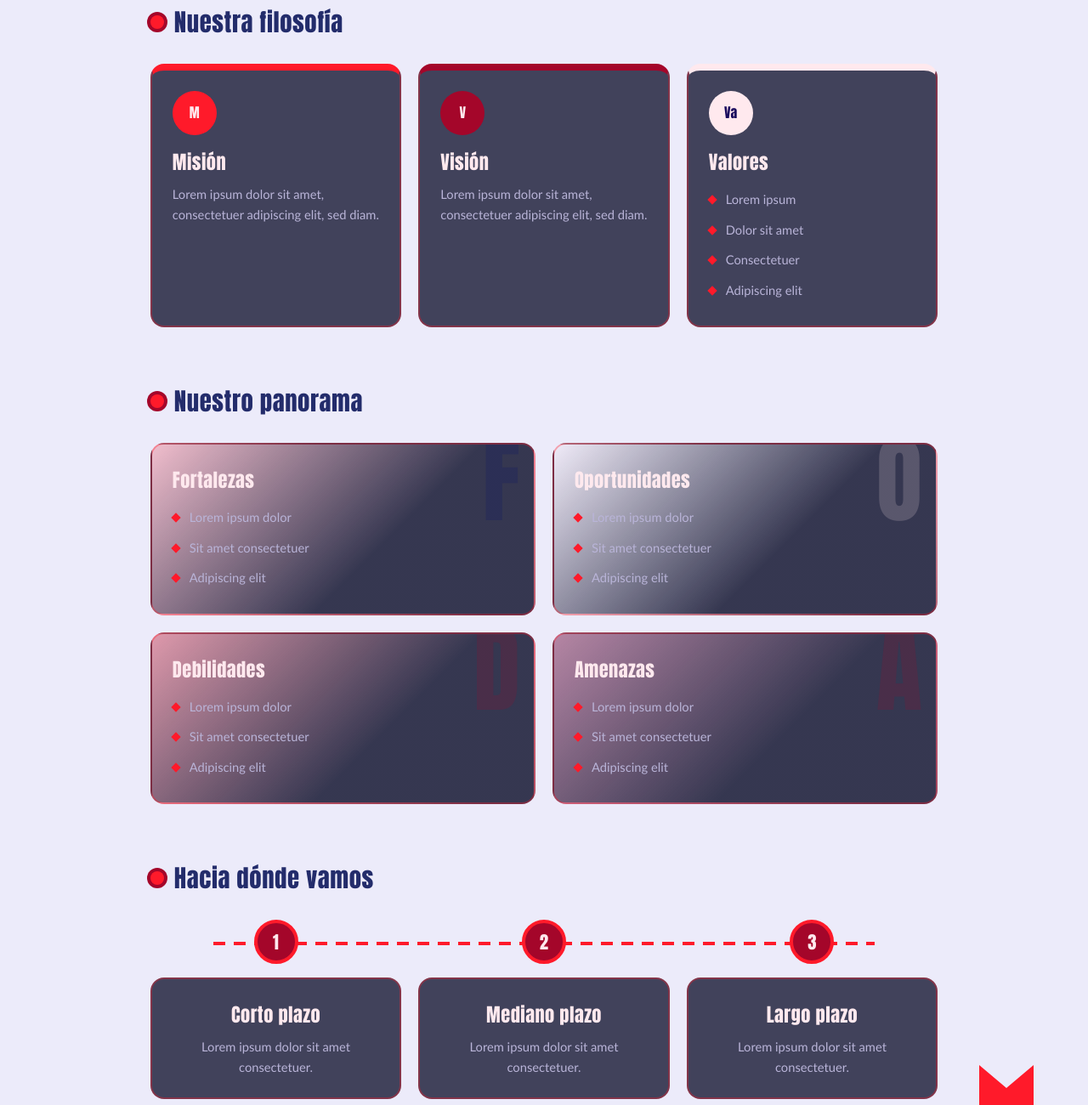
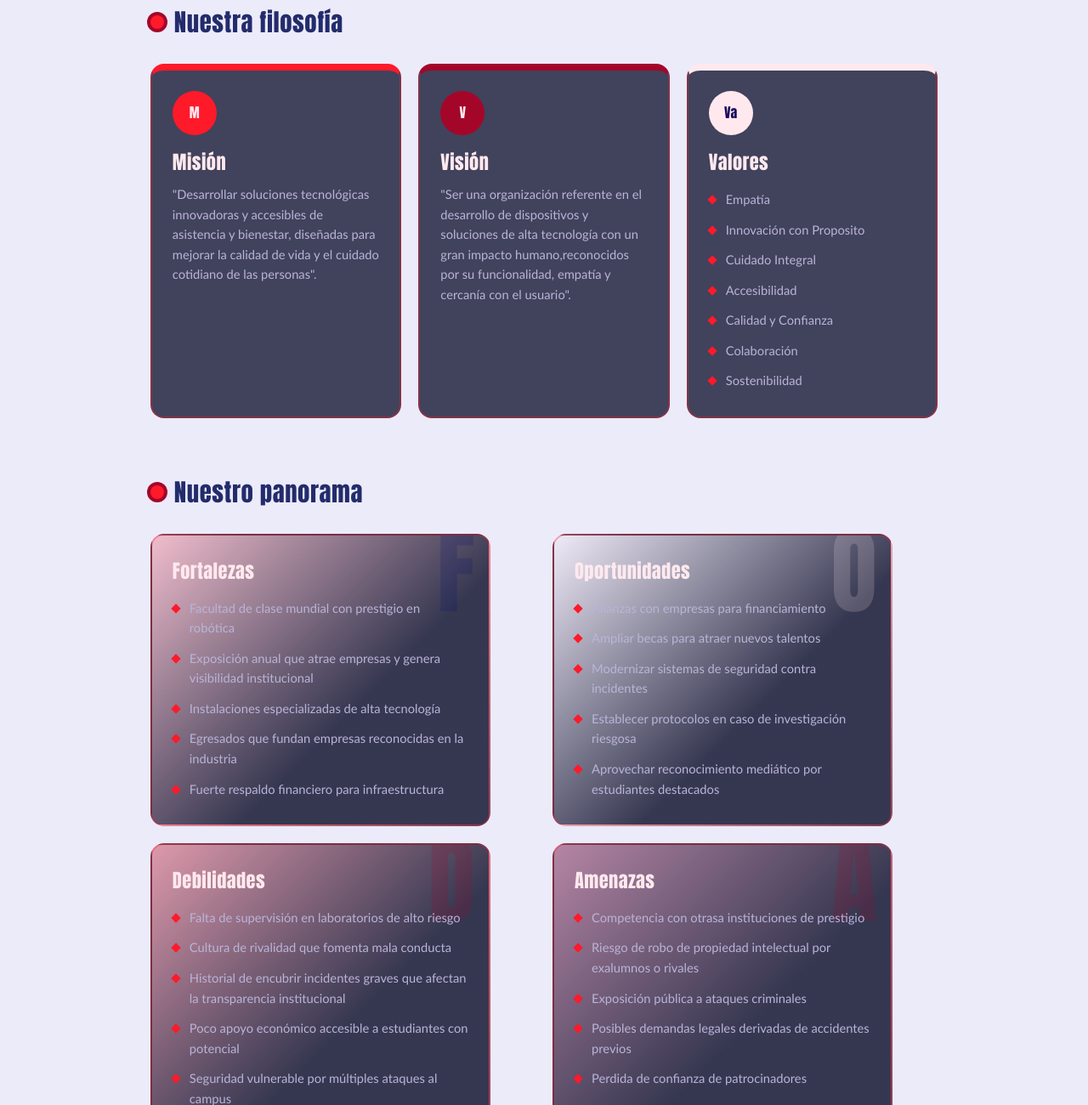
Before and after one commit to ana117-ctrl/Proyecto-HabilidadesGerenciales, a plain HTML site: page Pagina_Baymax/index.html in a window 1280 px wide. Shown: the part 1500-2800 px from the top of the page at 85% size. Drawn offline with Linux system fonts and the light colour scheme.

Commit message:
Información agregada

```diff
--- a/Pagina_Baymax/index.html
+++ b/Pagina_Baymax/index.html
@@ -44,10 +44,10 @@
 <!-- ACERCA DE NOSOTROS -->
 <section class="about" id="acerca">
   <div class="about-text">
-    <p class="small">Lorem ipsum dolor sit amet</p>
+    <p class="small">Instituto tecnológico de San Fransokio</p>
     <h2>Acerca de nosotros</h2>
-    <p>Lorem ipsum dolor sit amet, consectetuer adipiscing elit, sed diam nonummy nibh euismod tincidunt ut laoreet dolore magna aliquam erat volutpat.</p>
-    <p><strong>Lorem ipsum dolor sit amet, consectetuer.</strong></p>
+    <p>Somos una institución educativa de alta calidad enfocada en el desarrollo tecnologico aplicado en áreas de interés común. Nos esforzamos en construir alumnos capaces e inculcar la</p>
+    <p><strong>Empatía, Innovación con Propósito, Calidad y Confianza.</strong></p>
   </div>
   <div class="about-photo" role="img" aria-label="Espacio para imagen"><span>Imagen</span></div>
 </section>
@@ -65,21 +65,24 @@
         <article class="card card-mision">
           <div class="icon">M</div>
           <h4>Misión</h4>
-          <p>Lorem ipsum dolor sit amet, consectetuer adipiscing elit, sed diam.</p>
+          <p>"Desarrollar soluciones tecnológicas innovadoras y accesibles de asistencia y bienestar, diseñadas para mejorar la calidad de vida y el cuidado cotidiano de las personas".</p>
         </article>
         <article class="card card-vision">
           <div class="icon">V</div>
           <h4>Visión</h4>
-          <p>Lorem ipsum dolor sit amet, consectetuer adipiscing elit, sed diam.</p>
+          <p>"Ser una organización referente en el desarrollo de dispositivos y soluciones de alta tecnología con un gran impacto humano,reconocidos por su funcionalidad, empatía y cercanía con el usuario".</p>
         </article>
         <article class="card card-valores">
           <div class="icon">Va</div>
           <h4>Valores</h4>
           <ul>
-            <li>Lorem ipsum</li>
-            <li>Dolor sit amet</li>
-            <li>Consectetuer</li>
-            <li>Adipiscing elit</li>
+            <li>Empatía</li>
+            <li>Innovación con Proposito</li>
+            <li>Cuidado Integral</li>
+            <li>Accesibilidad</li>
+            <li>Calidad y Confianza</li>
+            <li>Colaboración</li>
+            <li>Sostenibilidad</li>
           </ul>
         </article>
       </div>
@@ -92,22 +95,47 @@
         <article class="foda-card f">
           <span class="letter">F</span>
           <h4>Fortalezas</h4>
-          <ul><li>Lorem ipsum dolor</li><li>Sit amet consectetuer</li><li>Adipiscing elit</li></ul>
+          <ul>
+            <li>Facultad de clase mundial con prestigio en robótica</li>
+            <li>Exposición anual que atrae empresas y genera visibilidad institucional</li>
+            <li>Instalaciones especializadas de alta tecnología</li>
+            <li>Egresados que fundan empresas reconocidas en la industria</li>
+            <li>Fuerte respaldo financiero para infraestructura</li>
+          </ul>
         </article>
         <article class="foda-card o">
           <span class="letter">O</span>
           <h4>Oportunidades</h4>
-          <ul><li>Lorem ipsum dolor</li><li>Sit amet consectetuer</li><li>Adipiscing elit</li></ul>
+          <ul>
+            <li>Alianzas con empresas para financiamiento</li>
+            <li>Ampliar becas para atraer nuevos talentos</li>
+            <li>Modernizar sistemas de seguridad contra incidentes</li>
+            <li>Establecer protocolos en caso de investigación riesgosa</li>
+            <li>Aprovechar reconocimiento mediático por estudiantes destacados</li>
+          </ul>
+
         </article>
         <article class="foda-card d">
           <span class="letter">D</span>
           <h4>Debilidades</h4>
-          <ul><li>Lorem ipsum dolor</li><li>Sit amet consectetuer</li><li>Adipiscing elit</li></ul>
+          <ul>
+            <li>Falta de supervisión en laboratorios de alto riesgo</li>
+            <li>Cultura de rivalidad que fomenta mala conducta</li>
+            <li>Historial de encubrir incidentes graves que afectan la transparencia institucional</li>
+            <li>Poco apoyo económico accesible a estudiantes con potencial</li>
+            <li>Seguridad vulnerable por múltiples ataques al campus</li>
+          </ul>
         </article>
         <article class="foda-card a">
           <span class="letter">A</span>
           <h4>Amenazas</h4>
-          <ul><li>Lorem ipsum dolor</li><li>Sit amet consectetuer</li><li>Adipiscing elit</li></ul>
+          <ul>
+            <li>Competencia con otrasa instituciones de prestigio</li>
+            <li>Riesgo de robo de propiedad intelectual por exalumnos o rivales</li>
+            <li>Exposición pública a ataques criminales</li>
+            <li>Posibles demandas legales derivadas de accidentes previos</li>
+            <li>Perdida de confianza de patrocinadores</li>
+          </ul>
         </article>
       </div>
     </div>
@@ -118,15 +146,15 @@
       <ol class="roadmap">
         <li>
           <span class="node">1</span>
-          <div class="step"><h4>Corto plazo</h4><p>Lorem ipsum dolor sit amet consectetuer.</p></div>
+          <div class="step"><h4>Innovación Tecnologica</h4><p>Incrementar en un 20 % la cantidad de proyectos tecnológicos desarrollados por los estudiantes durante el próximo año escolar.</p></div>
         </li>
         <li>
           <span class="node">2</span>
-          <div class="step"><h4>Mediano plazo</h4><p>Lorem ipsum dolor sit amet consectetuer.</p></div>
+          <div class="step"><h4>Investigación y Desarrollo</h4><p>Crear 10 proyectos de investigación y desarrollo tecnológico.</p></div>
         </li>
         <li>
           <span class="node">3</span>
-          <div class="step"><h4>Largo plazo</h4><p>Lorem ipsum dolor sit amet consectetuer.</p></div>
+          <div class="step"><h4>Vinculación Empresarial</h4><p>Establecer 5 convenios de colaboración con empresas tecnológicas durante el proximo año escolar para ofrecer mayor desarrollo académico</p></div>
         </li>
       </ol>
     </div>
--- a/Pagina_Baymax/styles.css
+++ b/Pagina_Baymax/styles.css
@@ -147,8 +147,13 @@ a:focus-visible { outline: 3px solid var(--accent); outline-offset: 3px; }
 .block-title { display: flex; align-items: center; gap: 12px; font-size: 1.8rem; color: #232c6b; margin-bottom: 26px; }
 .dot { width: 16px; height: 16px; border-radius: 50%; background: var(--accent); box-shadow: 0 0 0 4px var(--rust); }
 
+.foda-card{
+  width: 400px;
+  background: rgba(8,10,38,.75); border: 2px solid rgba(255,26,42,.35);
+  border-radius: 16px; padding: 24px;
+}
 /* Tarjetas comunes */
-.card, .foda-card, .step {
+.card, .step {
   background: rgba(8,10,38,.75); border: 2px solid rgba(255,26,42,.35);
   border-radius: 16px; padding: 24px;
 }
```
